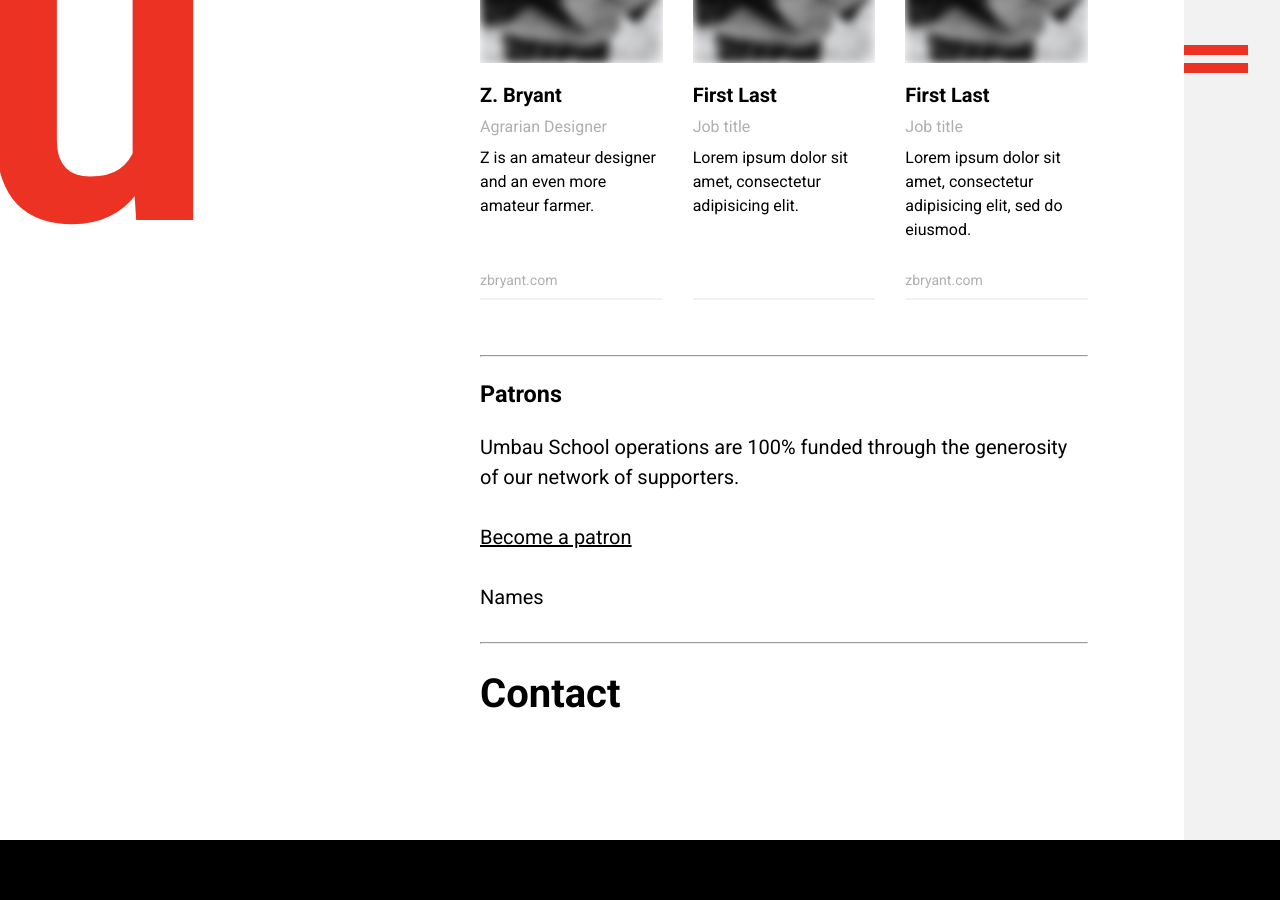
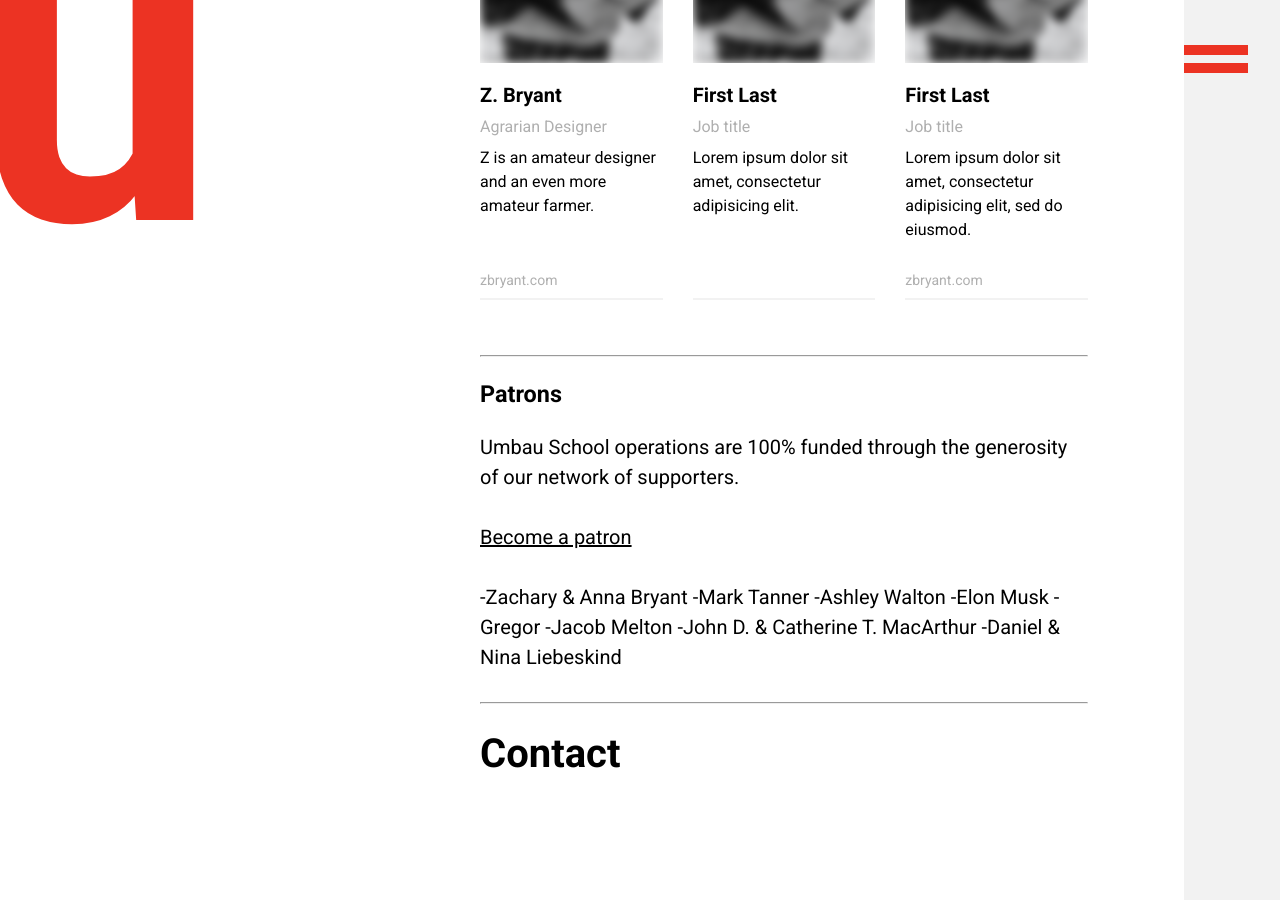
Before and after one commit to umbauschool/umbauschool.github.io, a Jekyll site: the page built from index.md, in a window 1280 px wide and 900 px high, scrolled down 4270 px. Built offline with Jekyll 4.4.1, drawn with Linux system fonts in a browser that asks for light colours; before the commit the page ends 5110 px from its top, so only the background shows below that.

Commit message:
Update index.md

```diff
--- a/index.md
+++ b/index.md
@@ -101,7 +101,14 @@ Umbau School operations are 100% funded through the generosity of our network of
 
 [Become a patron](#)
 
-Names
+-Zachary & Anna Bryant
+-Mark Tanner
+-Ashley Walton
+-Elon Musk
+-Gregor
+-Jacob Melton
+-John D. & Catherine T. MacArthur
+-Daniel & Nina Liebeskind
 
 ***
 
```
